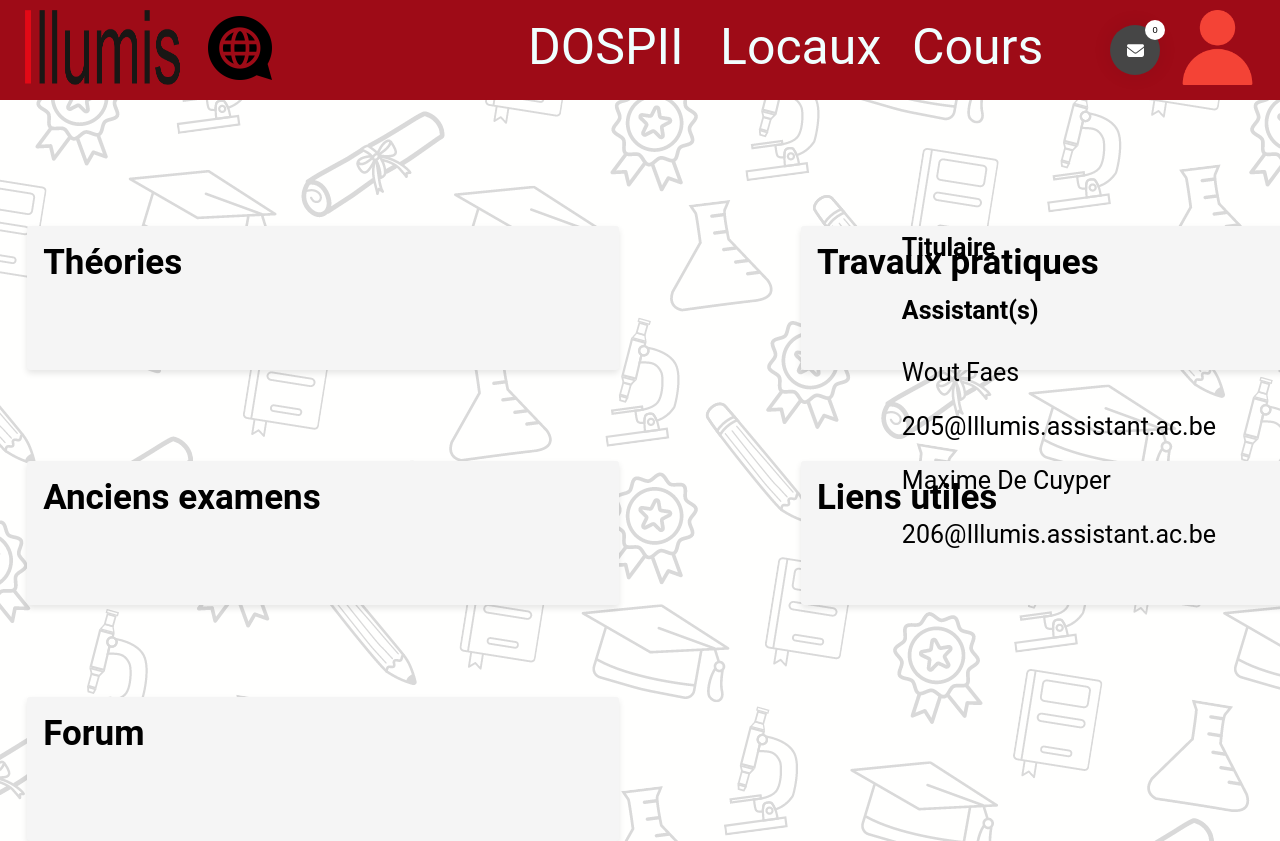
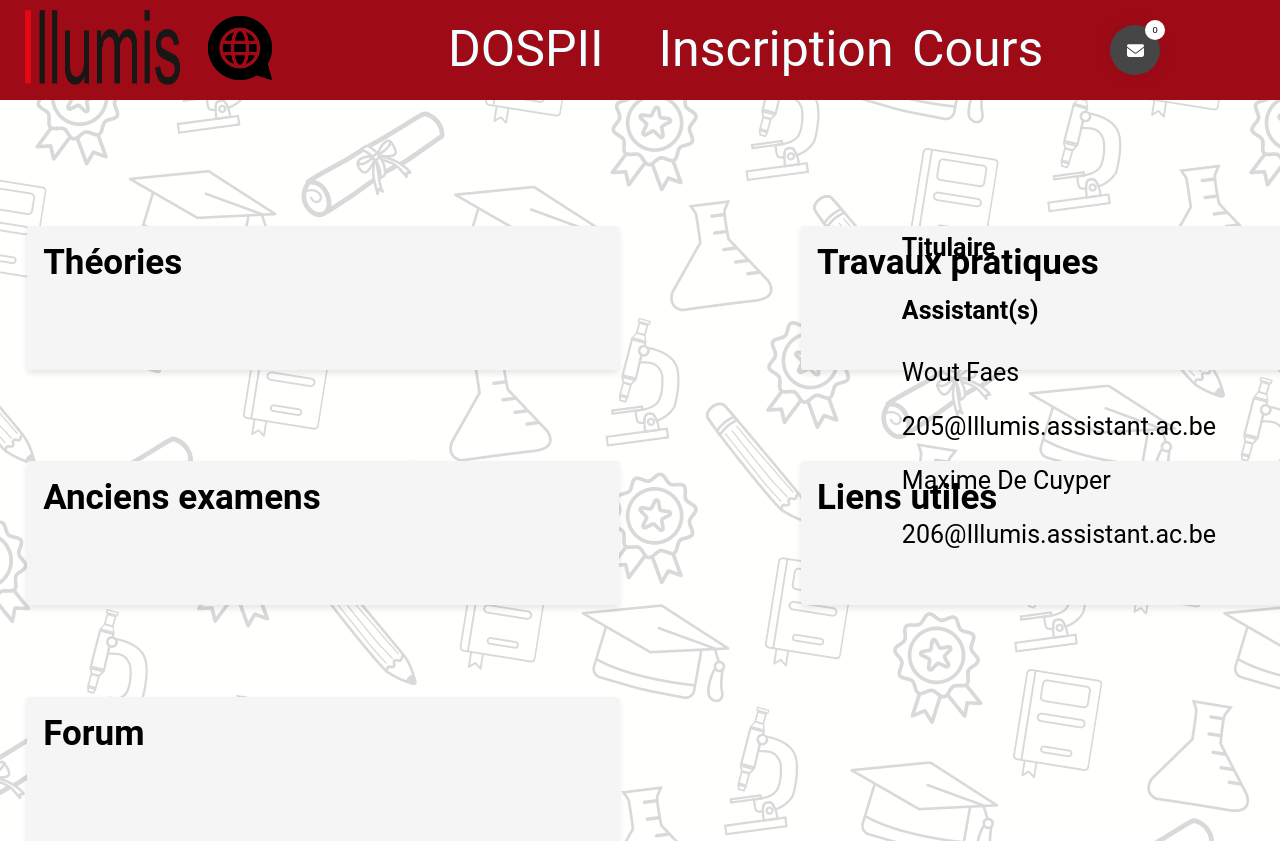
Before and after one commit to koluyantrez/projet-gl, a Vue app in the folder frontend/: page /student/cours in a window 1280 px wide. Shown: the top 841 px of the page. Built offline with nearby package versions, Linux system fonts and the light colour scheme; no server answers.

Commit message:
guest course done

```diff
--- a/frontend/src/components/everyone/CoursStudent.vue
+++ b/frontend/src/components/everyone/CoursStudent.vue
@@ -24,6 +24,7 @@
 <script>
 import TopStudent from '../../elements/TopStudent.vue';
 import TopProf from '../../elements/TopProf.vue';
+import TopGuest from '../../elements/TopGuest.vue';
 import Cours from '../../elements/Cours.vue';
 import axios from 'axios';
 import Cookies from 'js-cookie';
@@ -34,7 +35,7 @@ import en from '../../views/en.js';
 
 
 export default {
-  components: {TopStudent, TopProf, Cours},
+  components: {TopStudent, TopProf, TopGuest, Cours},
 
     data() {
       const store = useStore();
@@ -46,7 +47,15 @@ export default {
 
       const type = ref(Cookies.get('role'));
       const top = computed(() => {
-        return type.value === 'student' ? 'TopStudent' : 'TopProf';
+        let result;
+        if (type.value === 'student') {
+          result = 'TopStudent';
+        } else if (type.value === 'professeur') {
+          result = 'TopProf';
+        } else{
+          return 'TopGuest';
+        }
+
       });
 
       return {
--- a/frontend/src/components/everyone/HomeGuest.vue
+++ b/frontend/src/components/everyone/HomeGuest.vue
@@ -3,8 +3,8 @@
   <div class="container">
     <div class="place">
       <ItemSearch/>
-      <ItemCoursGuest v-for="(item,index) in itemc" :word="item.name" :key="index" @course-clicked="goToCourse"/>
-      <!--ItemCours v-for="co in cours" :word="co.code+ +co.name" v-bind:key="co.id"/-->
+      <!--ItemCoursGuest v-for="(item,index) in itemc" :word="item.name" :key="index" @course-clicked="goToCourse"/-->
+      <ItemCours v-for="(item, index) in itemc" :word="item.name" :key="index" @course-clicked="goToCourse"/>
     </div>
   </div>
 </template>
@@ -12,12 +12,11 @@
 import TopGuest from '../../elements/TopGuest.vue';
 import ItemCoursGuest from '../../elements/ItemCoursGuest.vue';
 import ItemSearch from '../../elements/ItemSearch.vue';
-import axios from "axios";
-
-//import Cours from '../../entites/Cours.java';
+import ItemCours from '../../elements/ItemCours.vue';
+import axios from 'axios';
 
 export default {
-  components: {ItemCoursGuest, TopGuest, ItemSearch},
+  components: {ItemCoursGuest, TopGuest, ItemSearch, ItemCours},
   data: () => {
     return {
       itemc: [],
@@ -26,7 +25,7 @@ export default {
 
   methods: {
     getCours() {
-      axios.get('http://localhost:1937/cours/AllCours') // Remplacez par l'URL de votre API
+      axios.get('http://localhost:1937/cours/AllCours')
           .then((response) => {
             this.itemc = response.data;
           })
@@ -35,13 +34,11 @@ export default {
           });
     },
     goToCourse(courseName) {
-      const courseNameParts = courseName.split('-');
-      const Name = courseNameParts[1];
-      //this.$router.push(`cours/${Name}`);
+      this.$router.push({ name: 'courseSection', params: { cours: courseName } });
     }
   },
   created() {
-    this.getCours()
+    this.getCours();
   }
 }
 
@@ -50,7 +47,7 @@ export default {
 .container {
   position: absolute;
   width: 100%;
-  height: 54rem;
+  height: 56rem;
   bottom: 0.1rem;
   left: -0.42rem;
   overflow: auto;
--- a/frontend/src/components/everyone/HomeStudent.vue
+++ b/frontend/src/components/everyone/HomeStudent.vue
@@ -2,7 +2,7 @@
   <div>
     <TopStudent/>
     <div class="place">
-    <ItemSearch/>
+      <ItemSearch/>
       <ItemCours v-for="(item, index) in itemc" :word="item" :key="index"/>
     </div>
   </div>
@@ -71,8 +71,6 @@ export default {
     },
 
     handleShowDetails(word) {
-        console.log('Show details for:', word);
-        // Ici, vous pouvez gérer la logique pour afficher les détails du cours
         this.$router.push({ name: 'courseSection', params: { courseName: word } });
     },
 
```
Also changed, not shown: frontend/src/router/index.js (+6 -6 lines).
